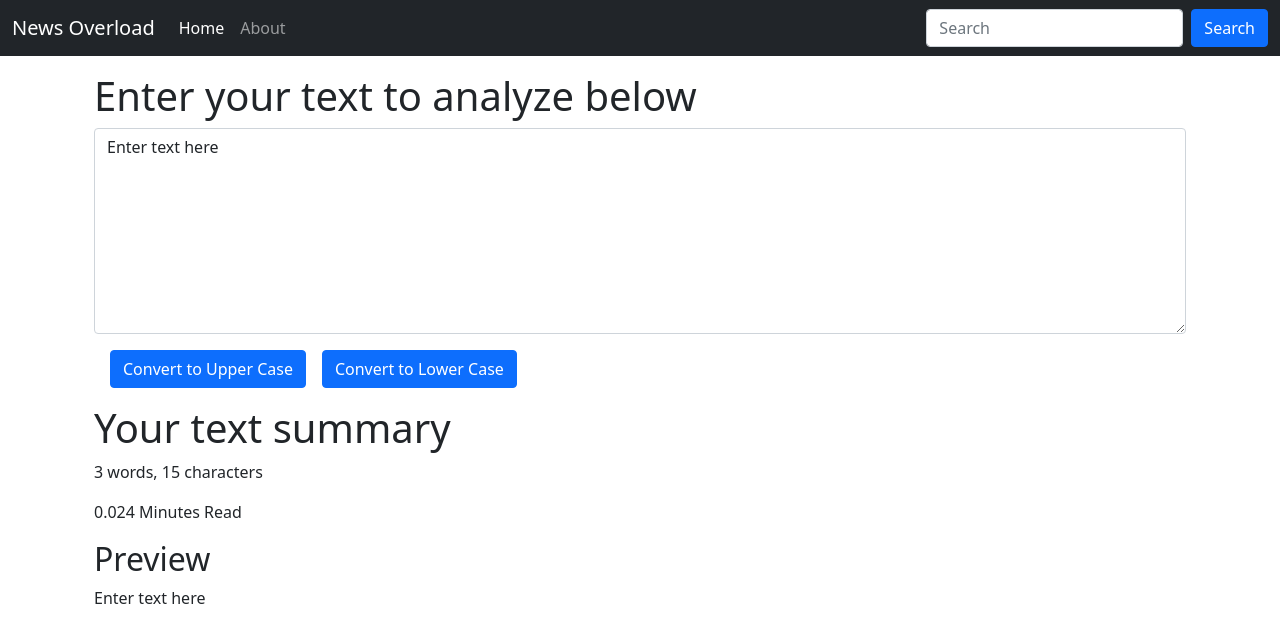
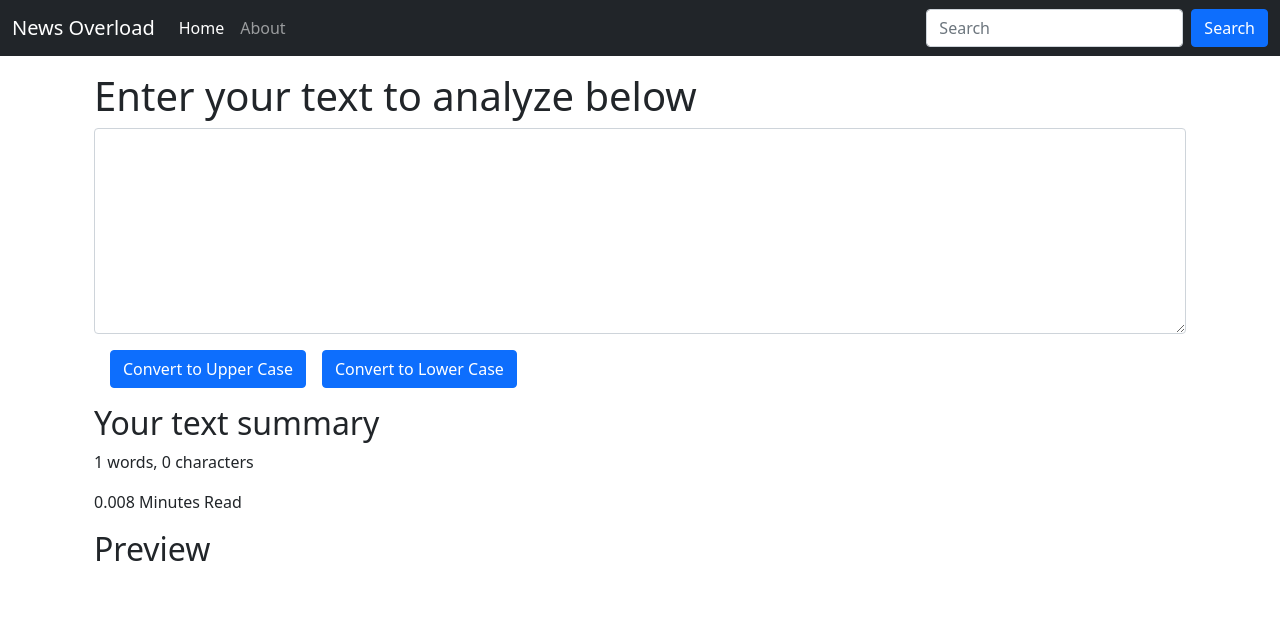
Before and after one commit to mayankrai2000/Text-Editor, a React (Create React App) app: page / in a window 1280 px wide. Shown: the top 642 px of the page. Built offline with nearby package versions, Linux system fonts and the light colour scheme.

Commit message:
minor changes

```diff
--- a/src/components/TextForm.js
+++ b/src/components/TextForm.js
@@ -15,7 +15,7 @@ export default function TextForm(props) {
     setText(event.target.value);
   };
 
-  const [text, setText] = useState("Enter text here");
+  const [text, setText] = useState("");
   return (
     <>
       <div className="container">
@@ -37,7 +37,7 @@ export default function TextForm(props) {
         </button>
       </div>
       <div className="container my-3">
-          <h1>Your text summary</h1>
+          <h2>Your text summary</h2>
           <p>{text.split(" ").length} words, {text.length} characters</p>
           <p>{0.008*text.split(" ").length} Minutes Read</p>
           <h2>Preview</h2>
```
